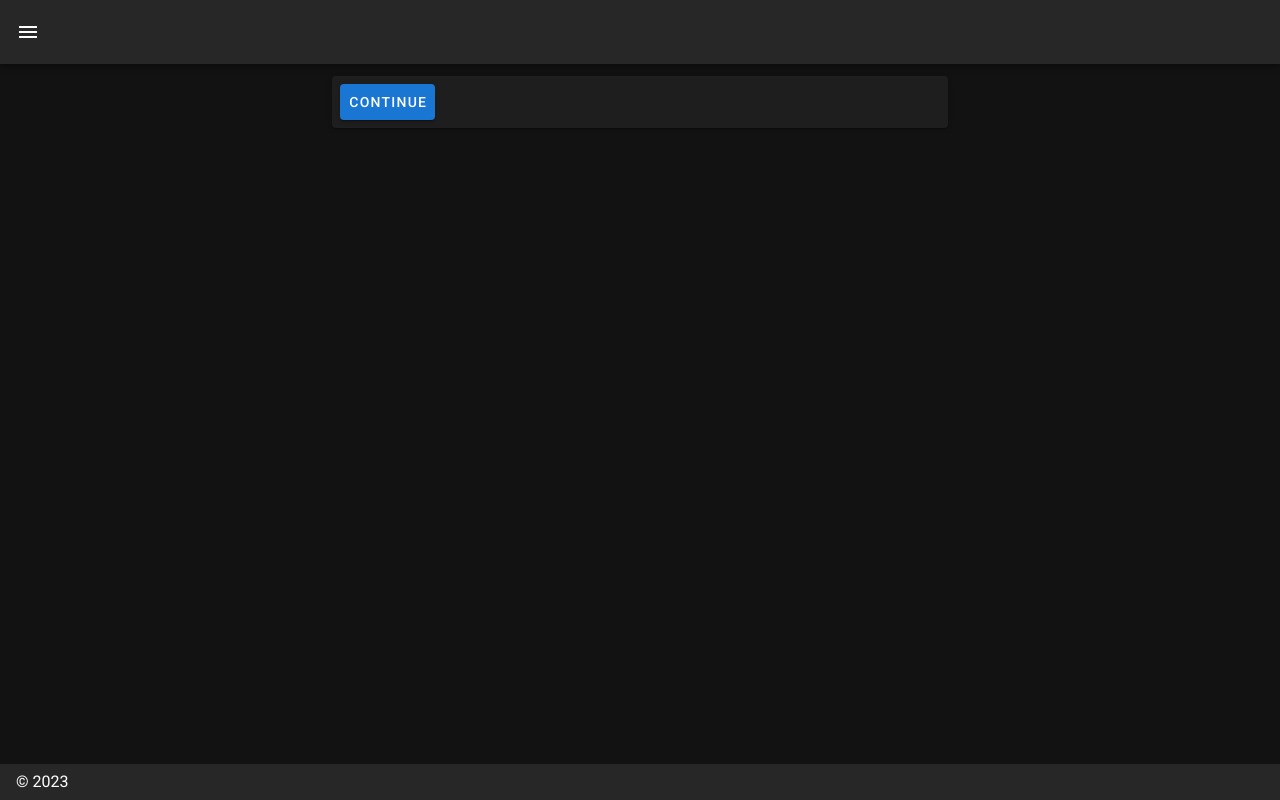
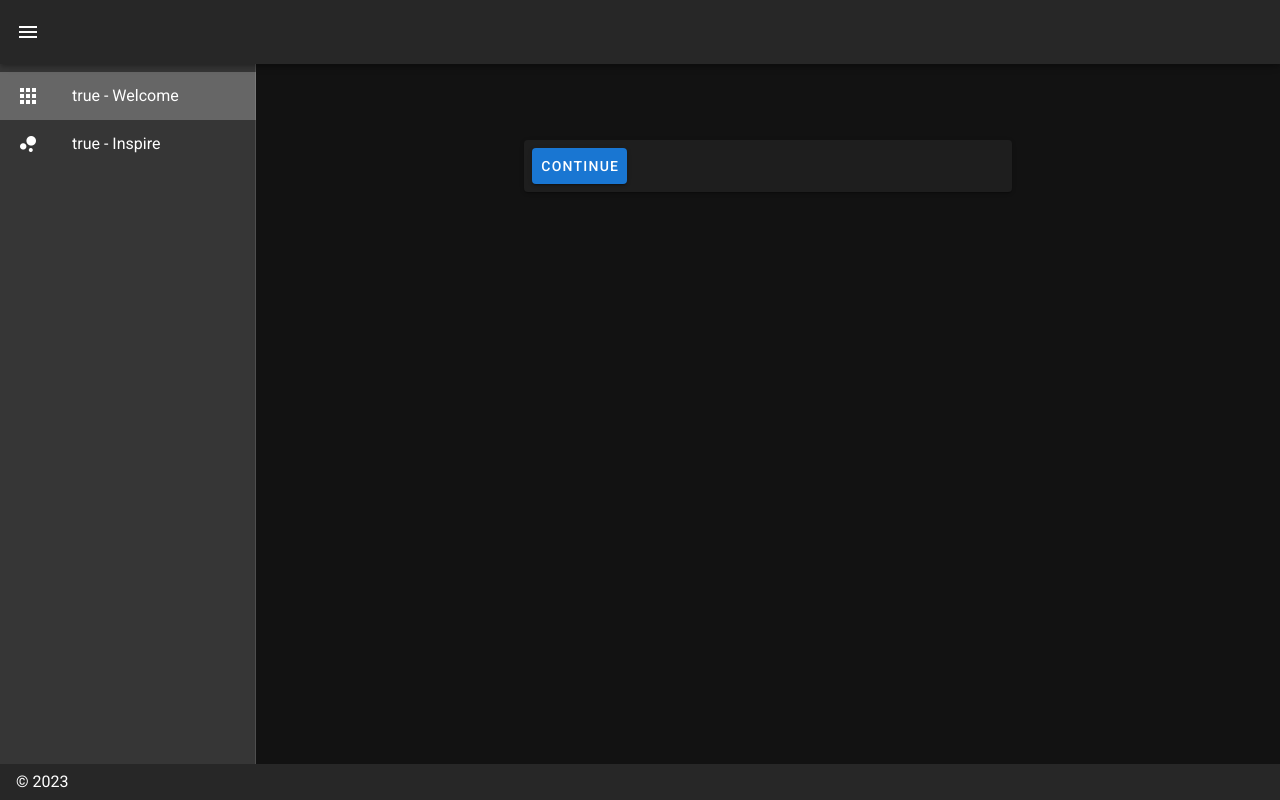
Before and after one commit to maheshwohlig/NewBackend, a Nuxt app in the folder my-app/: page / in a window 1280 px wide. Built offline with nearby package versions, Linux system fonts and the light colour scheme.

Commit message:
header n side bar fixed

```diff
--- /dev/null
+++ b/my-app/components/layouts/HeaderBar.vue
@@ -0,0 +1,24 @@
+<template>
+  <v-app-bar :clipped-left="clipped" fixed app>
+    <v-app-bar-nav-icon @click.stop="drawer = !drawer" />
+    <v-toolbar-title>{{ titles }}</v-toolbar-title>
+  </v-app-bar>
+</template>
+<script>
+export default {
+  name: "HeaderBar",
+  data() {
+    return { clipped: false };
+  },
+  computed: {
+    drawer: {
+      get() {
+        return this.$store.getters["sidebar/value"];
+      },
+      set(v) {
+        return this.$store.commit("sidebar/toggle", v);
+      },
+    },
+  },
+};
+</script>
--- /dev/null
+++ b/my-app/components/layouts/sideBar.vue
@@ -0,0 +1,59 @@
+<template>
+  <div>
+    <v-navigation-drawer v-model="drawer" clipped fixed app>
+      <v-list>
+        <v-list-item
+          v-for="(item, i) in items"
+          :key="i"
+          :to="item.to"
+          router
+          exact
+        >
+          <v-list-item-action>
+            <v-icon>{{ item.icon }}</v-icon>
+          </v-list-item-action>
+          <v-list-item-content>
+            <v-list-item-title
+              >{{ drawer }} - {{ item.title }}</v-list-item-title
+            >
+          </v-list-item-content>
+        </v-list-item>
+      </v-list>
+    </v-navigation-drawer>
+  </div>
+</template>
+<script>
+export default {
+  name: "sideBar",
+  data() {
+    return {
+      clipped: false,
+      fixed: false,
+      items: [
+        {
+          icon: "mdi-apps",
+          title: "Welcome",
+          to: "/",
+        },
+        {
+          icon: "mdi-chart-bubble",
+          title: "Inspire",
+          to: "/inspire",
+        },
+      ],
+      right: true,
+      titles: "",
+    };
+  },
+  computed: {
+    drawer: {
+      get() {
+        return this.$store.getters["sidebar/value"];
+      },
+      set(v) {
+        return this.$store.commit("sidebar/toggle", v);
+      },
+    },
+  },
+};
+</script>
--- a/my-app/layouts/default.vue
+++ b/my-app/layouts/default.vue
@@ -1,29 +1,7 @@
 <template>
   <v-app dark>
-    <v-app-bar :clipped-left="clipped" fixed>
-      <v-app-bar-nav-icon @click.stop="drawer = !drawer" />
-      <v-toolbar-title>{{ titles }}</v-toolbar-title>
-    </v-app-bar>
-    <v-navigation-drawer v-model="drawer" clipped fixed app>
-      <v-list>
-        <v-list-item
-          v-for="(item, i) in items"
-          :key="i"
-          :to="item.to"
-          router
-          exact
-        >
-          <v-list-item-action>
-            <v-icon>{{ item.icon }}</v-icon>
-          </v-list-item-action>
-          <v-list-item-content>
-            <v-list-item-title
-              >{{ drawer }} - {{ item.title }}</v-list-item-title
-            >
-          </v-list-item-content>
-        </v-list-item>
-      </v-list>
-    </v-navigation-drawer>
+    <header-bar style="left: 0" />
+    <side-bar />
     <v-main>
       <v-container>
         <Nuxt />
@@ -36,8 +14,14 @@
 </template>
 
 <script>
+import HeaderBar from "@/components/layouts/HeaderBar.vue";
+import sideBar from "@/components/layouts/sideBar.vue";
 export default {
-  name: "DefaultLayout",
+  name: "Default",
+  components: {
+    HeaderBar,
+    sideBar,
+  },
   data() {
     return {
       clipped: false,
--- /dev/null
+++ b/my-app/store/sidebar.js
@@ -0,0 +1,13 @@
+export const state = () => ({
+  value: true,
+});
+
+export const mutations = {
+  toggle(state, data) {
+    state.value = data;
+  },
+};
+
+export const getters = {
+  value: (state) => state.value,
+};
```
